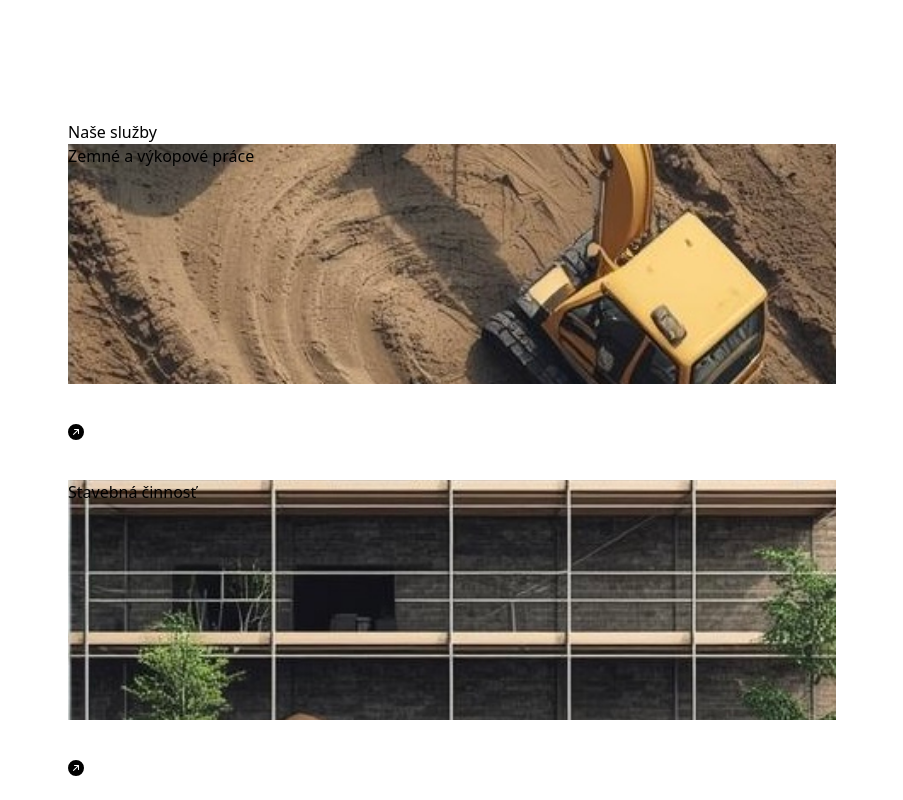
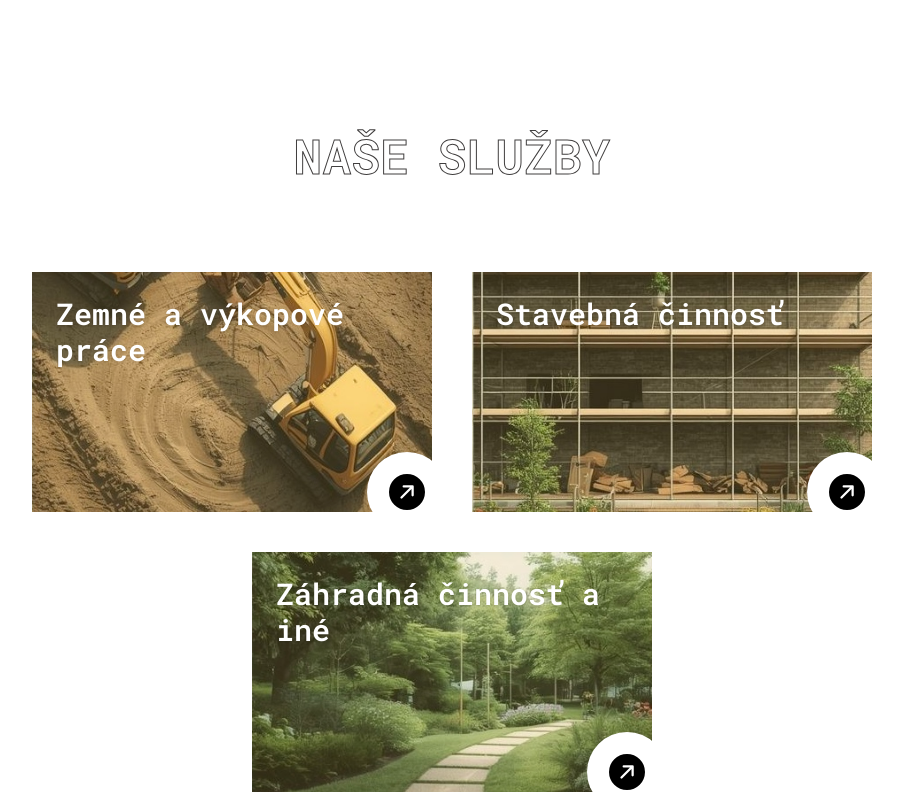
Before and after one commit to Dukoooo/ciglan_2025_tailwind, a React (Vite) app: page / in a window 1280 px wide. Shown: the part 1440-2240 px from the top of the page, without its empty margins (188-1091 px from the left). Built offline with nearby package versions, Linux system fonts and the light colour scheme.

Commit message:
feat: ServiceItem tailwind done + start of Modal window

```diff
--- a/src/components/UI/ServiceItem.jsx
+++ b/src/components/UI/ServiceItem.jsx
@@ -1,15 +1,50 @@
-function ServiceItem({ id, name, service, features, img }) {
+import { BsArrowUpRightCircleFill } from "react-icons/bs";
+
+function ServiceItem({
+  id,
+  name,
+  service,
+  features,
+  img,
+  onHandleModal,
+  modalState,
+}) {
   return (
     <div
-      className="h-[30vh]"
+      className="h-[30vh] min-w-[300px] max-w-[400px] w-full relative cursor-pointer group"
       key={id}
-      style={{
-        backgroundImage: `url(${img})`,
-        backgroundSize: "cover",
-        backgroundPosition: "center",
-      }}
     >
-      <h1 className="">{name}</h1>
+      <div
+        className="h-full rounded-br-4xl z-0 relative overflow-hidden"
+        style={{
+          backgroundImage: `url(${img})`,
+          backgroundSize: "cover",
+          backgroundPosition: "center",
+        }}
+      >
+        <div className="absolute inset-0 bg-amber-300/15 backdrop-blur-[0.6px] group-hover:backdrop-blur-0  group-hover:bg-transparent transition-all duration-400 "></div>
+
+        <h1 className="relative z-10 text-white text-2xl font-semibold pl-6 md:text-3xl pt-6 drop-shadow font-[Roboto_Mono]">
+          {name}
+        </h1>
+      </div>
+
+      <span className="absolute right-[-15px] bottom-[-20px] z-30 bg-white w-20 h-20 flex items-center justify-center rounded-full ">
+        <BsArrowUpRightCircleFill
+          className="text-4xl hover:text-amber-400 hover:scale-110 duration-300 cursor-pointer"
+          onClick={() => onHandleModal(true)}
+        />
+      </span>
+      {modalState ? (
+        <div className="w-full h-[100vh] ">
+          Lorem ipsum dolor sit amet consectetur adipisicing elit. Pariatur,
+          nemo voluptatibus atque voluptates excepturi ipsum eaque quidem
+          facilis, ducimus illo explicabo eveniet a voluptas quod aut assumenda
+          fugiat id provident.
+        </div>
+      ) : (
+        ""
+      )}
     </div>
   );
 }
--- a/src/components/layout/Footer.jsx
+++ b/src/components/layout/Footer.jsx
@@ -1,6 +1,6 @@
 function Footer() {
   return (
-    <footer className="h-[20vh] bg-neutral-800 w-screen text-amber-50 flex  mx-auto ">
+    <footer className="h-[30vh] bg-neutral-800 w-screen text-amber-50 flex  mx-auto ">
       <div className="py-7 mx-auto w-[85%] xl:max-w-[500px] md:w-[50%]  my-auto md:pl-18 justify-center items-center pl-10 xl:pl-32 ">
         <ul className="flex flex-col items-start gap-2 tracking-wider text-left ">
           <li className="flex items-center gap-3 tracking-wider">
--- a/src/index.css
+++ b/src/index.css
@@ -1,5 +1,9 @@
 @import "tailwindcss";
 
 .text-stroke-1 {
-  -webkit-text-stroke: 1px black;
+  -webkit-text-stroke: 1px rgb(64, 62, 62);
 }
+
+.text-stroke-2 {
+  -webkit-text-stroke: 2px black;
+}
--- a/src/sections/ServicesSection.jsx
+++ b/src/sections/ServicesSection.jsx
@@ -1,29 +1,35 @@
+import { useState } from "react";
 import ServiceItem from "../components/UI/ServiceItem";
 import servicesData from "../data/servicesData";
-import { BsArrowUpRightCircleFill } from "react-icons/bs";
 
 function ServicesSection() {
+  const [isModalOpen, setIsMOdalOpen] = useState(false);
+
+  function handleModal(decision) {
+    setIsMOdalOpen(decision);
+  }
+
   return (
     <section
-      className="min-h-[100vh] w-[87%] mx-auto mt-[7rem] mb-[7rem] md:mt-[10rem] lg:w-[60%] 2xl:w-[1300px]"
+      className="min-h-[100vh] w-[87%] mx-auto mt-[7rem] mb-[7rem] md:mt-[10rem] lg:w-[80%] 2xl:w-[1300px]"
       id="services"
     >
-      <div>
-        <h2>Naše služby</h2>
-        <div className="flex flex-col gap-10">
+      <div className="">
+        <h2 className="text-[3rem] mb-[5rem] md:text-[3rem]  md:tracking-normal font-black uppercase text-transparent  text-stroke-1 2xl:text-[4rem] font-[roboto_mono] text-center  ">
+          Naše služby
+        </h2>
+        <div className="flex flex-wrap justify-center gap-10">
           {servicesData.map((data) => (
-            <>
             <ServiceItem
+              key={data.id}
               id={data.id}
               name={data.serviceName}
               text={data.serviceDesc}
               features={data.serviceFeatures}
               img={data.img}
+              onHandleModal={handleModal}
+              modalState={isModalOpen}
             />
-              <span>
-                <BsArrowUpRightCircleFill />
-              </span>
-            </>
           ))}
         </div>
       </div>
```
Lines whose indentation alone changed are shown as unchanged.
